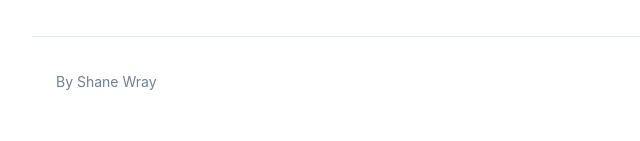
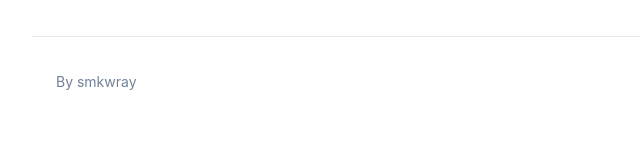
Before and after one commit to smkwray/rootcause, a plain HTML site: page docs/index.html in a window 1280 px wide. Shown: the part 9589-9730 px from the top of the page, 128-768 px from the left. Drawn offline with Linux system fonts and the light colour scheme.

Commit message:
Credit smkwray in site footers

```diff
--- a/docs/index.html
+++ b/docs/index.html
@@ -1131,7 +1131,7 @@ main {
 
   <!-- Footer -->
   <footer class="site-footer">
-    <span class="footer-author">By Shane Wray</span>
+    <span class="footer-author">By smkwray</span>
     <ul class="footer-links">
       <li><a href="https://github.com/smkwray/rootcause">Source Code</a></li>
     </ul>
```
